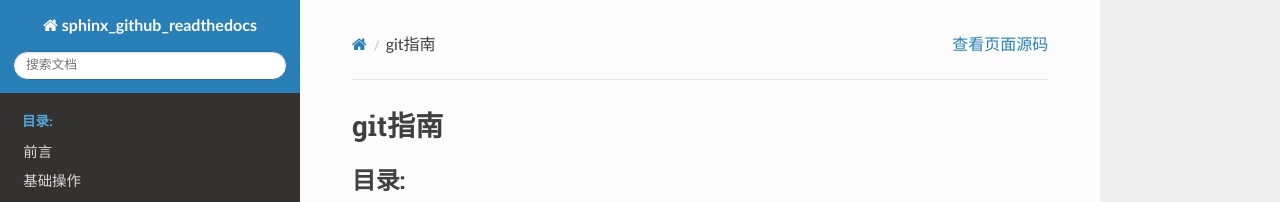
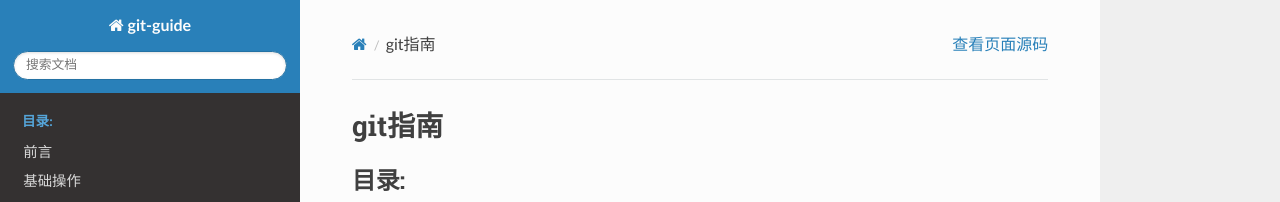
Before and after one commit to Document-Collection/git-guide, a Sphinx documentation site: the page built from docs/source/index.rst, in a window 1280 px wide. Shown: the top 202 px of the page. Built offline with Sphinx 7.4.7 and the Read the Docs theme 2.0.0, drawn with Linux system fonts in a browser that asks for light colours.

Commit message:
chore(sphinx): 更新sphinx工程名

```diff
--- a/docs/source/conf.py
+++ b/docs/source/conf.py
@@ -17,12 +17,12 @@
 
 # -- Project information -----------------------------------------------------
 
-project = 'sphinx_github_readthedocs'
+project = 'git-guide'
 copyright = '2019, zhujian'
 author = 'zhujian'
 
 # The full version, including alpha/beta/rc tags
-release = '2.0.0'
+release = '1.0.0'
 
 
 # -- General configuration ---------------------------------------------------
@@ -31,8 +31,7 @@ release = '2.0.0'
 # extensions coming with Sphinx (named 'sphinx.ext.*') or your custom
 # ones.
 extensions = ['recommonmark',
-            "sphinx_rtd_theme",
-            'sphinx.ext.mathjax']
+            "sphinx_rtd_theme"]
 
 # Add any paths that contain templates here, relative to this directory.
 templates_path = ['_templates']
```
